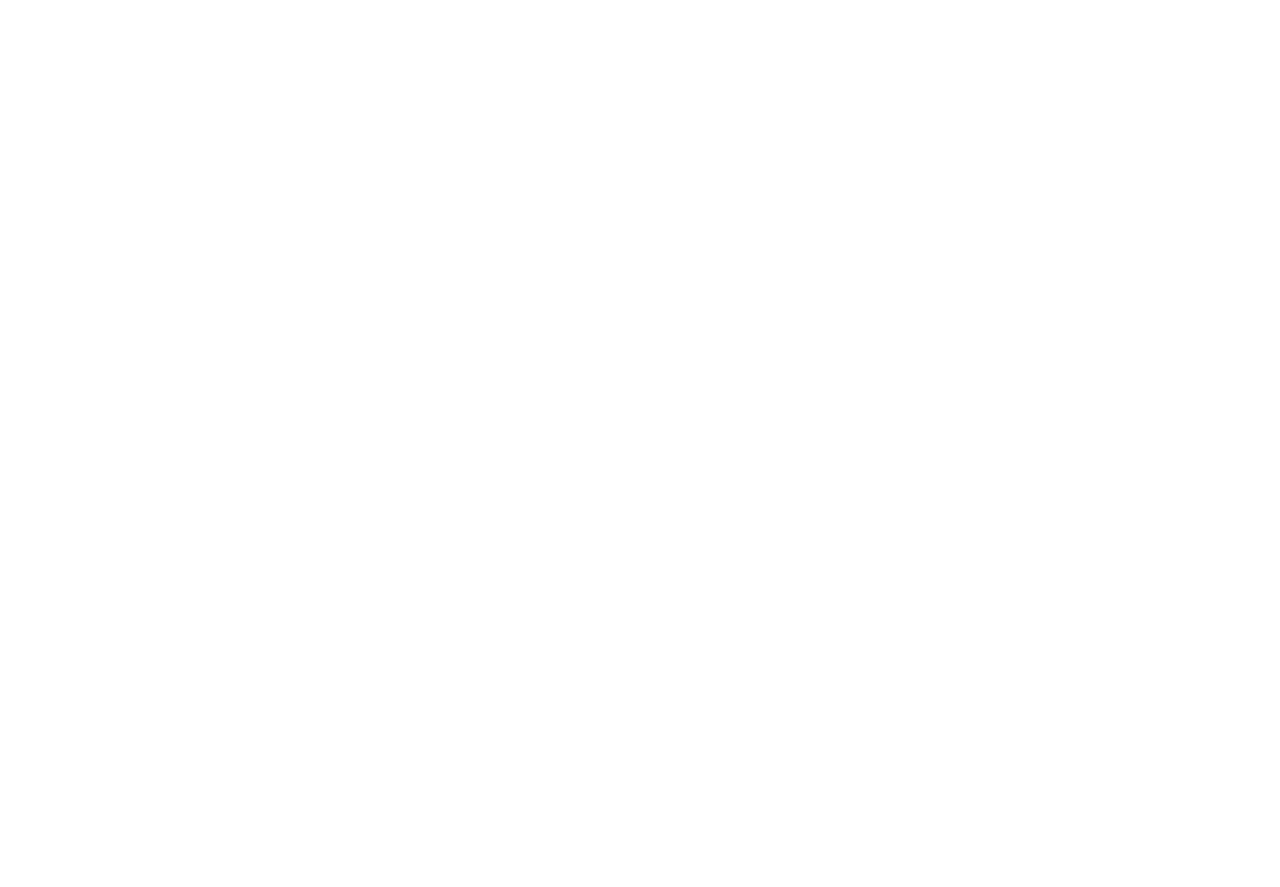
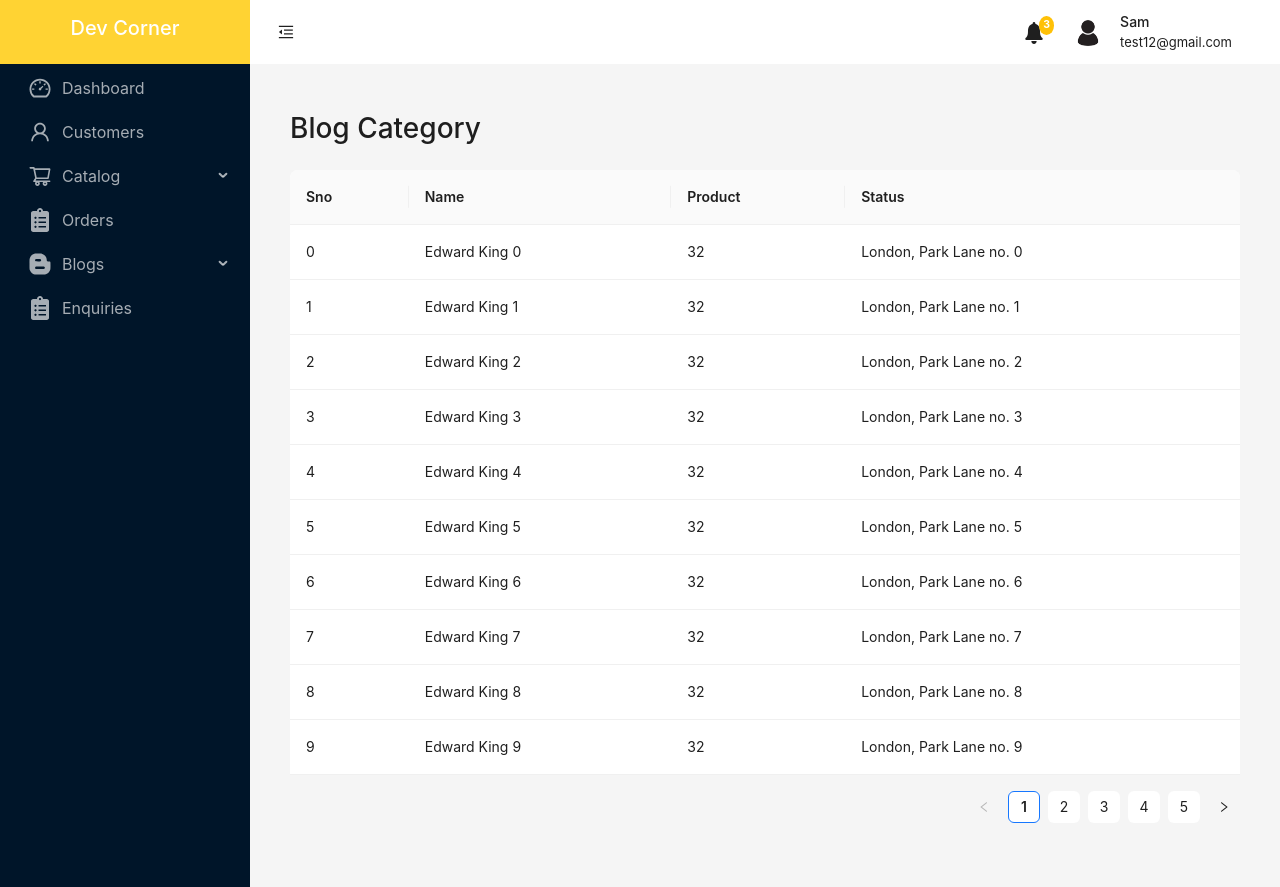
Before and after one commit to sam1090/ecommerce, a React (Create React App) app in the folder admin-app/: page /admin/blog-category-list in a window 1280 px wide. Before the commit this address had no page. Before the commit the page ends 800 px from the top, so only its background shows below. Built offline with nearby package versions, Linux system fonts and the light colour scheme.

Commit message:
Blog Category List Created

```diff
--- a/admin-app/src/App.js
+++ b/admin-app/src/App.js
@@ -7,6 +7,7 @@
 import Dashboard from './Pages/Dashboard';
 import Enquiries from './Pages/Enquiries';
 import BlogList from './Pages/BlogList';
+import BlogCatList from './Pages/BlogCatList';
 function App() {
   return (
     <Router>
@@ -18,6 +19,7 @@
           <Route index element= {<Dashboard />} />
           <Route path='enquiry' element = {<Enquiries/>} />
           <Route path='blog-list' element = {<BlogList/>} />
+          <Route path='blog-category-list' element = {<BlogCatList/>} />
 
         </Route>
 
--- /dev/null
+++ b/admin-app/src/Pages/BlogCatList.js
@@ -0,0 +1,47 @@
+import React from 'react'
+import { Table } from 'antd';
+
+const columns = [
+  {
+    title : "Sno",
+    dataIndex :"key",
+  },
+  {
+    title: "Name",
+    dataIndex: "name"
+  },
+  {
+    title: "Product",
+    dataIndex: "product"
+  },
+  {
+    title: "Status",
+    dataIndex: "status"
+  },
+];
+
+const data1 = [];
+
+for(let i = 0 ; i< 46 ; i++){
+  data1.push({
+    key: i ,
+    name: `Edward King ${i}`,
+    product: 32,
+    status: `London, Park Lane no. ${i}`,
+  });
+}
+
+const BlogCatList = () => {
+  return (
+    <div>
+    <h3 className="mb-4">
+      Blog Category
+    </h3>
+    <div>
+      <Table columns = {columns} dataSource={data1} />
+    </div>
+  </div>
+  )
+}
+
+export default BlogCatList
```
